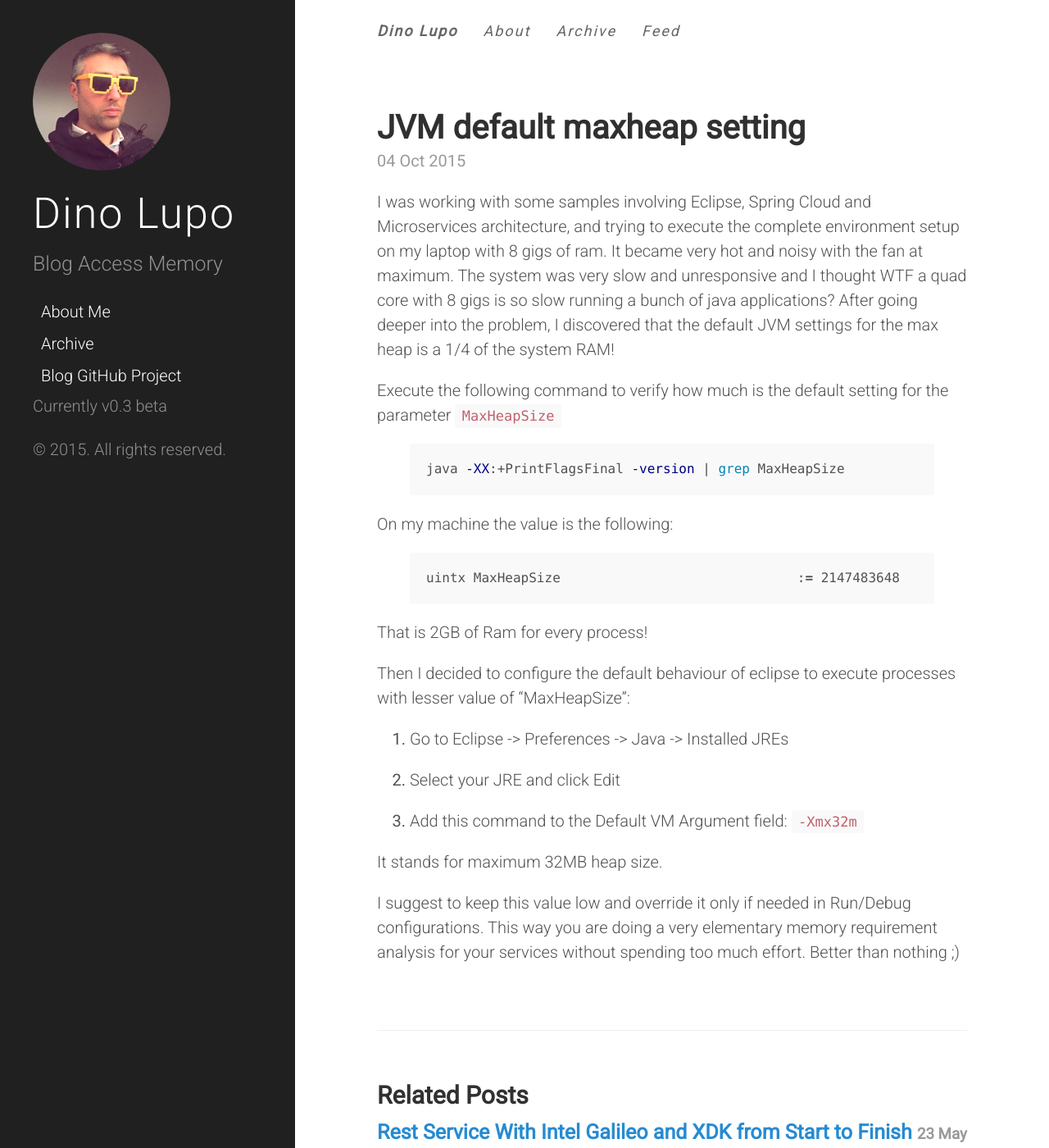
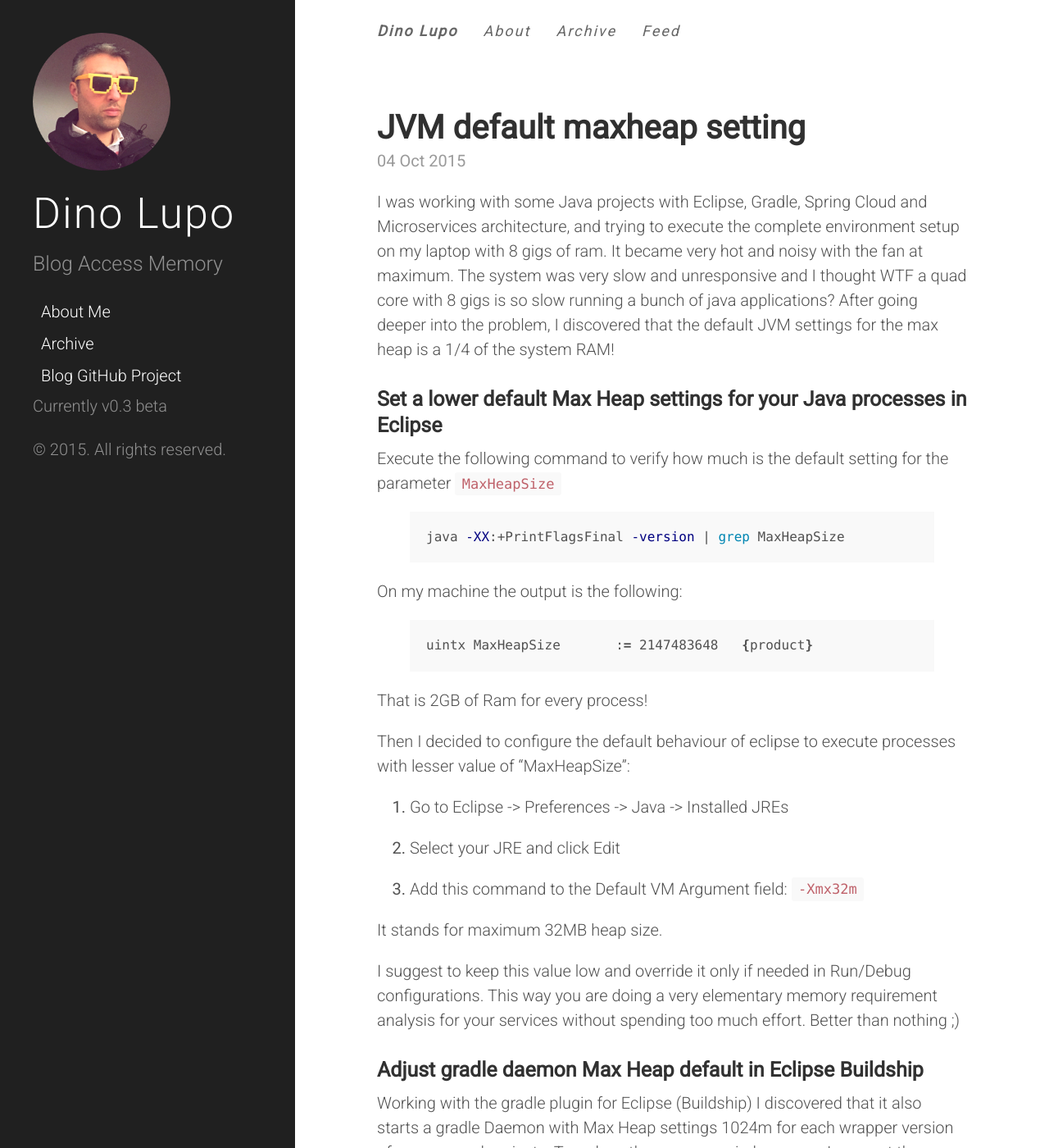
Before and after one commit to dinolupo/dinolupo.github.io, a Jekyll site: the page built from _posts/2015-10-04-JVM-maxheap-default-setting.md, in a window 1280 px wide and 1400 px high. Shown: the whole window at 82% size. Built offline with Jekyll 4.4.1, drawn with Linux system fonts in a browser that asks for light colours; comment, search, counter and statistics services are not loaded; some of the changed text lies outside the part shown.

Commit message:
updated post with gradle instructions

````diff
--- a/_posts/2015-10-04-JVM-maxheap-default-setting.md
+++ b/_posts/2015-10-04-JVM-maxheap-default-setting.md
@@ -5,7 +5,9 @@
 categories: Java
 ---
 
-I was working with some samples involving Eclipse, Spring Cloud and Microservices architecture, and trying to execute the complete environment setup on my laptop with 8 gigs of ram. It became very hot and noisy with the fan at maximum. The system was very slow and unresponsive and I thought WTF a quad core with 8 gigs is so slow running a bunch of java applications? After going deeper into the problem, I discovered that the default JVM settings for the max heap is a 1/4 of the system RAM! <!--more-->
+I was working with some Java projects with Eclipse, Gradle, Spring Cloud and Microservices architecture, and trying to execute the complete environment setup on my laptop with 8 gigs of ram. It became very hot and noisy with the fan at maximum. The system was very slow and unresponsive and I thought WTF a quad core with 8 gigs is so slow running a bunch of java applications? After going deeper into the problem, I discovered that the default JVM settings for the max heap is a 1/4 of the system RAM! <!--more-->
+
+### Set a lower default Max Heap settings for your Java processes in Eclipse
 
 Execute the following command to verify how much is the default setting for the parameter ```MaxHeapSize```
 
@@ -13,10 +15,10 @@
 java -XX:+PrintFlagsFinal -version | grep MaxHeapSize
 {% endhighlight %}
 
-On my machine the value is the following:
+On my machine the output is the following:
 
 {% highlight sh %}
-uintx MaxHeapSize                              := 2147483648                          {product}
+uintx MaxHeapSize	:= 2147483648	{product}
 {% endhighlight %}
 
 That is 2GB of Ram for every process!
@@ -33,3 +35,30 @@
 It stands for maximum 32MB heap size.
 
 I suggest to keep this value low and override it only if needed in Run/Debug configurations. This way you are doing a very elementary  memory requirement analysis for your services without spending too much effort. Better than nothing ;)
+
+### Adjust gradle daemon Max Heap default in Eclipse Buildship
+
+Working with the gradle plugin for Eclipse (Buildship) I discovered that it also starts a gradle Daemon with Max Heap settings 1024m for each wrapper version of your opened projects. To reduce the max occupied memory, I suggest the following procedure:
+
+1. If possible use only one version of the gradle wrapper so that eclipse will start only one version of the daemon:
+	- delete the folder ```.gradle```
+	- update  gradleVersion in ```build.gradle```
+
+{% highlight groovy %}
+task wrapper(type: Wrapper) {
+	gradleVersion = '2.6'
+}
+{% endhighlight %}
+
+2. create a file in every root project directory named ```gradle.properties``` with the following content:
+
+{% highlight properties %}
+org.gradle.jvmargs=-Xms32m -Xmx32m
+{% endhighlight %}
+
+This way you are telling the daemon to use at maximum 32MB of Ram for the heap.
+
+You can check the memory occupied by the java processes running ```jconsole``` from the command line.
+
+Bye,
+Dino.
````
